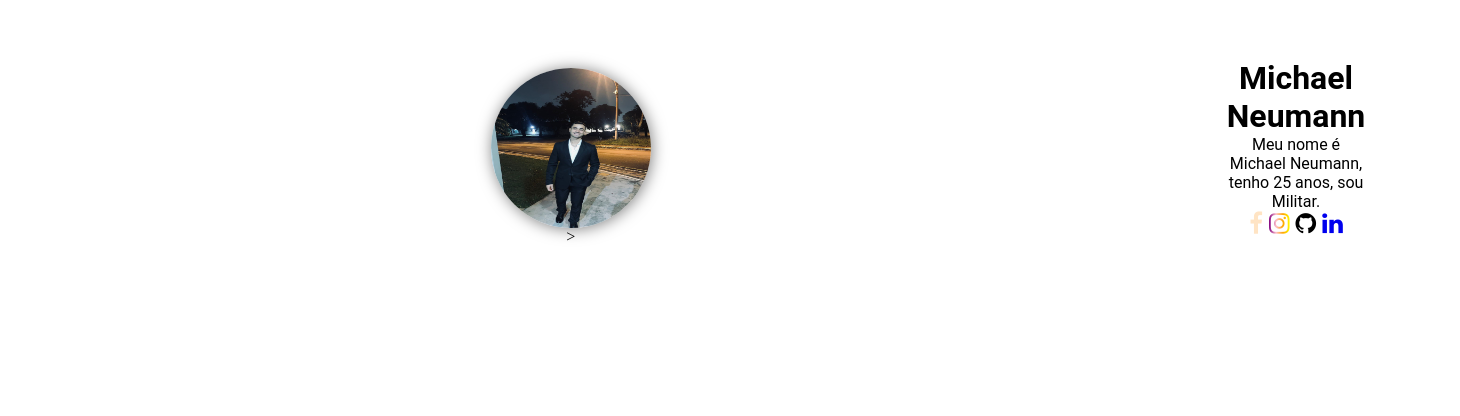
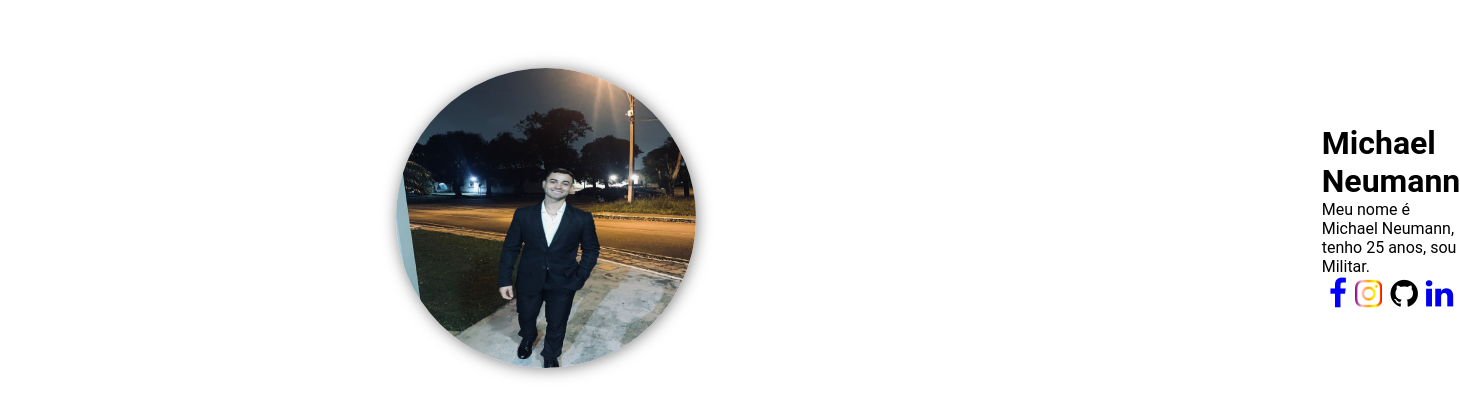
Before and after one commit to mn791411-bit/Aprendendo-HTML-e-CSS, a plain HTML site: page PRATICA.html in a window 1280 px wide. Shown: the part 508-924 px from the top of the page, 1460 px wide, since content can reach past the window. Drawn offline with Linux system fonts and the light colour scheme.

Commit message:
pratica css

```diff
--- a/PRATICA.html
+++ b/PRATICA.html
@@ -6,7 +6,7 @@
     <title>Michael Neumann</title>
 
 
-    <link rel="stylesheet" href="aula pratica.css">
+    <link rel="stylesheet" href="aulapratica.css">
 
     <link rel="shortcut" href="logotipo.png">
     <link rel="stylesheet" href="https://stackpath.bootstrapcdn.com/font-awesome/4.7.0/css/font-awesome.min.css">
@@ -16,7 +16,7 @@
 <body>
     <main>
         <div id="photo" class="box">
-                  <img src="micha.jpeg" alt="myself">>
+                  <img src="micha.jpeg" alt="myself">
                   </div>
                   <div class="box">
                     <h1 class="roboto"> Michael Neumann</h1>
--- a/aula pratica.css
+++ b/aulapratica.css
@@ -7,7 +7,12 @@ body{
     height: 100vh;
     width: 100vw;
     margin: 0 auto;
-}
+
+    display: flex;
+    flex-direction: column;
+    justify-self: center;
+    align-items: center;
+    }
 
 main{
     margin: 50px auto;
@@ -24,8 +29,8 @@ main{
    }
    #photo{
      box-shadow: 1px 1px 15px rgba(0,0,0,0.5);
-     width: 160px;
-     height: 160px;
+     width: 300px;
+     height: 300px;
 
 
      border-radius: 50%;
@@ -34,7 +39,7 @@ main{
    .roboto {
     font-family: "Roboto", sans-serif;
     }
-   .box{
+   .box {
       display: flex;
       justify-content: column;
       align-items: center;
@@ -43,7 +48,7 @@ main{
       }
       .box p, .box h1{
 
-        text-align: center;
+        text-align: column;
       }
     .box img{
     width: 160px;
@@ -57,13 +62,13 @@ main{
    font-size: 24px;
    }
    .fa-instagram{
-    background: -webkit-linear-gradient(right, yellow, orange,pink, purple);
+    background: -webkit-linear-gradient(right,RED, yellow, orange,pink, purple);
     background-clip: text;
     -webkit-text-fill-color: transparent;
 
    }
    .fa-facebook{
-    color: bisque;
+    color: blue;
    }
     .fa-github{
      color: black;
@@ -72,16 +77,22 @@ main{
      color: (blue);
 
     }
-    @media(min-width: 900px){
-        body{
-            display: flex;
-            flex-direction: column;
-            justify-self: center;
-            align-items: center;
-        }
+    @media(min-width: 900px){}
+
         main{
             flex-direction: row;
             margin: 0;
+
+            gap: 50px;
         }
+        .box img{
+         width: 300px;
+         height: 300px;
+        }
+        .box p {
+            max-width: 450px;
+        }
+        .icons{
+            font-size: 32px;
 
-    }
+        }
```
